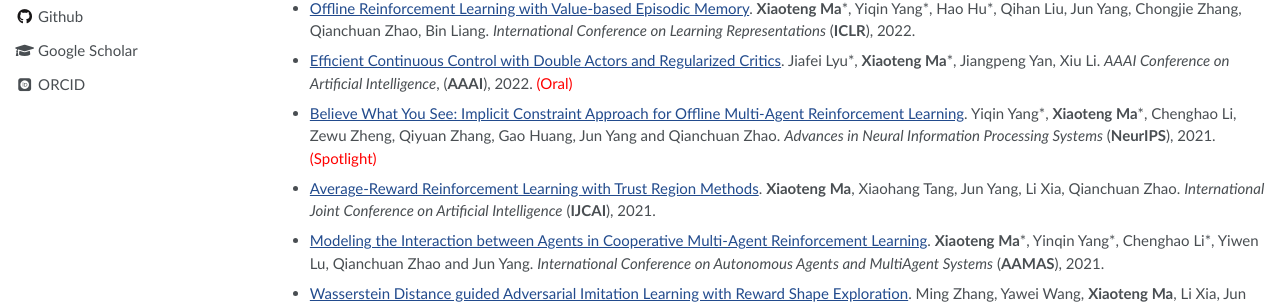
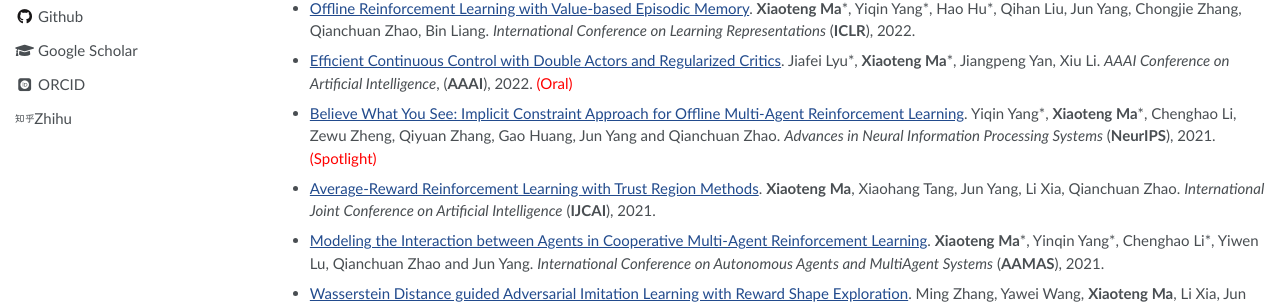
Before and after one commit to xtma/xtma.github.io, a Jekyll site: the page built from _pages/about.md, in a window 1280 px wide. Shown: the part 565-869 px from the top of the page. Built offline with Jekyll 4.4.1, drawn with Linux system fonts in a browser that asks for light colours; some web fonts are replaced.

Commit message:
Update Zhihu.

```diff
--- a/_config.yml
+++ b/_config.yml
@@ -57,6 +57,7 @@ author:
   xing             :
   youtube          :
   wikipedia        :
+  zhihu            : "xiaoteng_ma"
 
 
 # Reading Files
--- a/_includes/author-profile.html
+++ b/_includes/author-profile.html
@@ -117,7 +117,11 @@
       {% endif %}
       {% if author.wikipedia %}
         <li><a href="https://en.wikipedia.org/wiki/User:{{ author.wikipedia }}"><i class="fab fa-fw fa-wikipedia-w" aria-hidden="true"></i> Wikipedia</a></li>
-{% endif %}
+      {% endif %}
+      {% if author.zhihu %}
+      <li><a href="https://www.zhihu.com/people/{{ author.zhihu }}"><i class="fab fa-fw fa-zhihu"
+            aria-hidden="true"></i>Zhihu</a></li>
+      {% endif %}
     </ul>
       <div class="author__urls_sm">
       {% if author.uri %}
@@ -213,6 +217,9 @@
       {% if author.wikipedia %}
         <a href="https://en.wikipedia.org/wiki/User:{{ author.wikipedia }}"><i class="fab fa-fw fa-wikipedia-w" aria-hidden="true"></i></a>
       {% endif %}
+      {% if author.zhihu %}
+      <a href="https://www.zhihu.com/people/{{ author.zhihu }}"><i class="fab fa-fw fa-zhihu" aria-hidden="true"></i></a>
+      {% endif %}
     </div>
   </div>
 </div>
```
